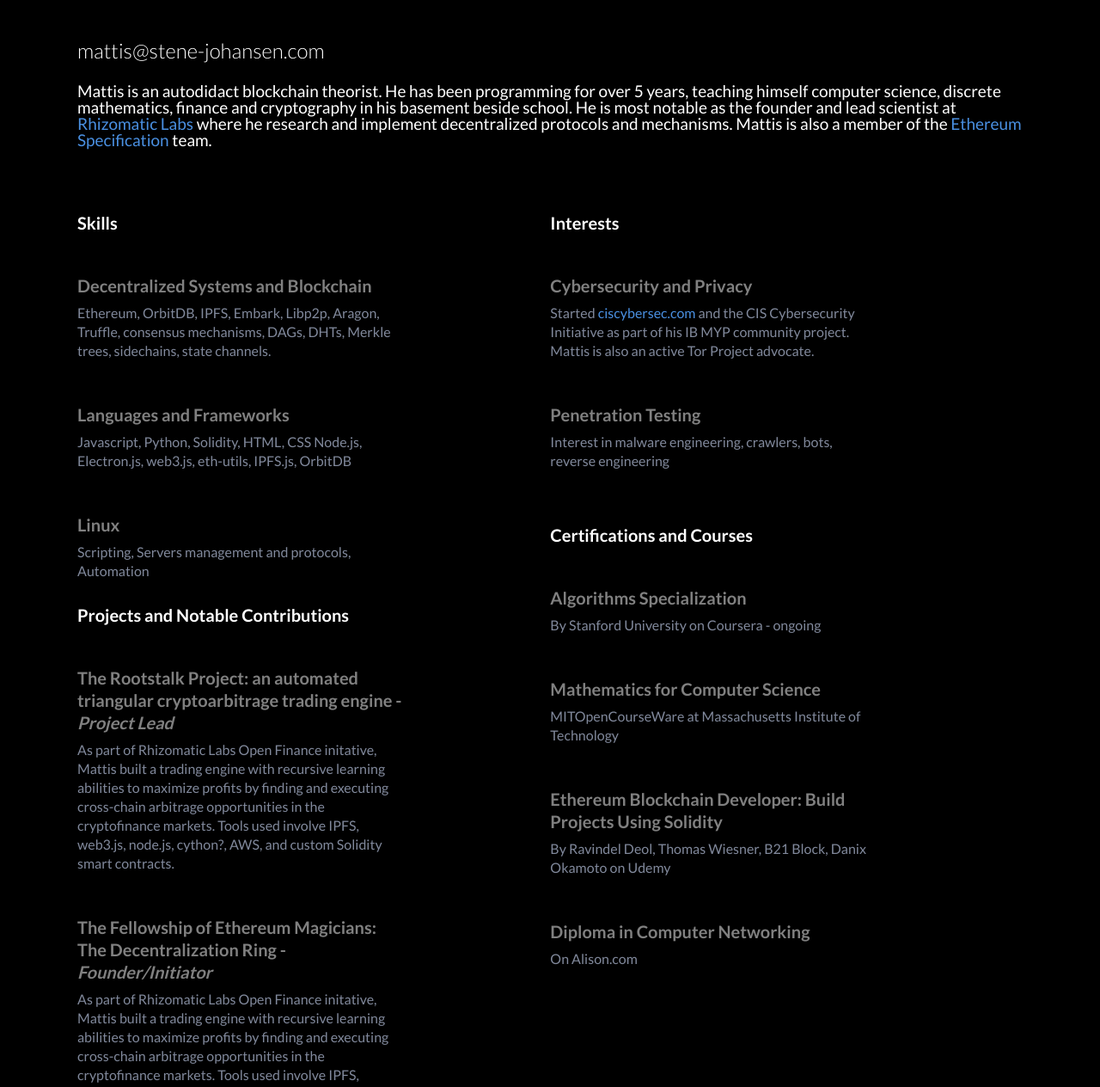
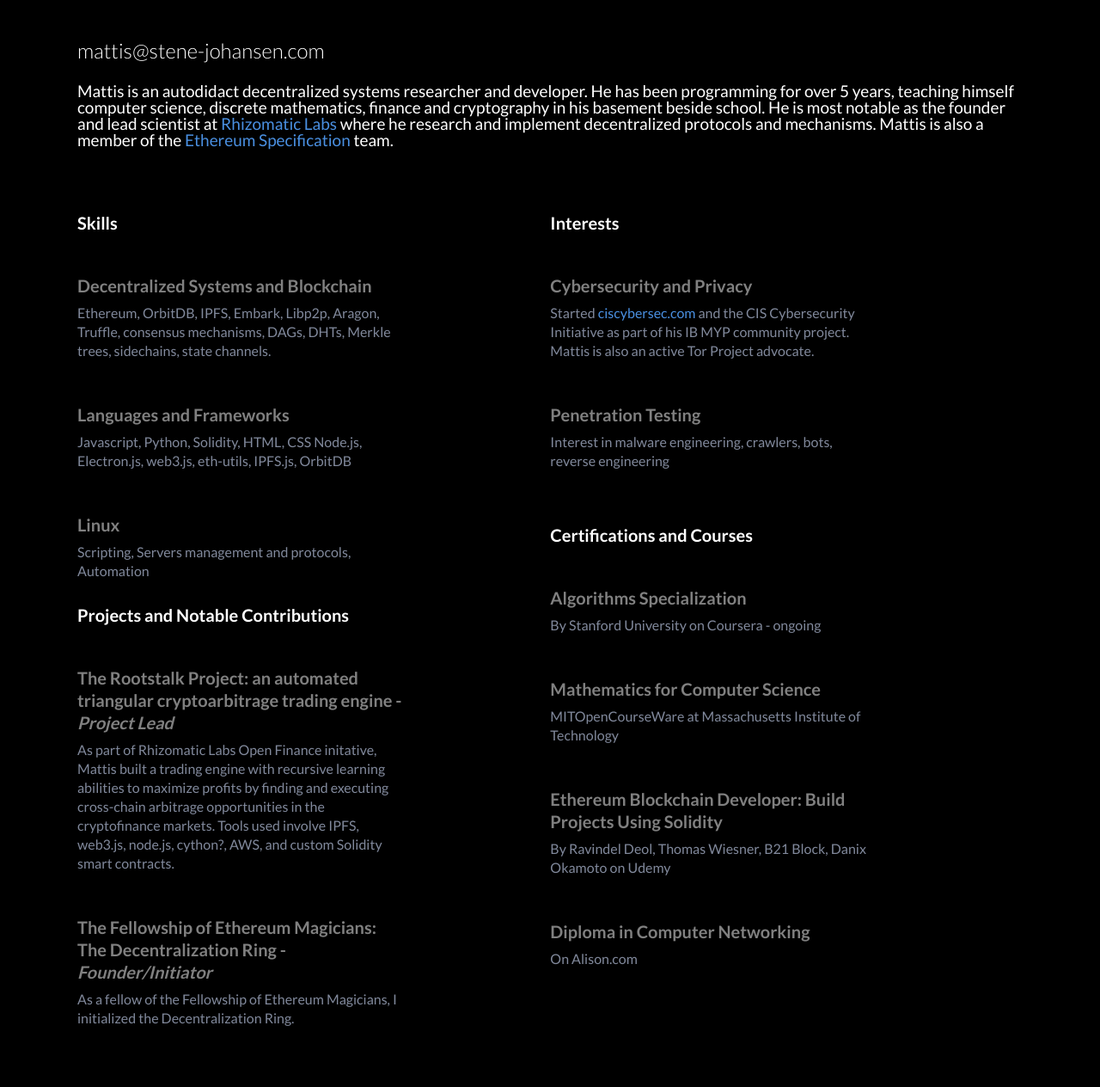
Before and after one commit to mattisstenejohansen/mstene.org, a plain HTML site: page index.html in a window 1280 px wide. Shown: the part 187-1451 px from the top of the page at 86% size. After the commit the page ends 1382 px from the top, so only its background shows below. Drawn offline with Linux system fonts and the light colour scheme.

Commit message:
updated index.html again

```diff
--- a/index.html
+++ b/index.html
@@ -14,7 +14,7 @@
 			<span class="email">mattis@stene-johansen.com</span>
 
 			<!-- <h2 class="lead">Researching and architecting cryptoeconomic mechanisms.</h2> <br> -->
-			<h4>Mattis is an autodidact blockchain theorist. He has been programming for over 5 years, teaching himself computer science,
+			<h4>Mattis is an autodidact decentralized systems researcher and developer. He has been programming for over 5 years, teaching himself computer science,
 			 discrete mathematics, finance and cryptography in his basement beside school. He is most notable as the founder and lead scientist at <a href="https://github.com/rhizomaticlabs">Rhizomatic Labs</a> where he research and implement decentralized protocols and mechanisms.
 		 	 Mattis is also a member of the <a href="https://github.com/ethereum-specification">Ethereum Specification</a> team. </h4>
 		</div>
@@ -59,8 +59,7 @@
 			<div class="list-card">
 				<div>
 					<h3>The Fellowship of Ethereum Magicians: The Decentralization Ring - <i>Founder/Initiator</i></h3>
-					<span>As part of Rhizomatic Labs Open Finance initative, Mattis built a trading engine with recursive learning abilities to maximize profits by finding and executing cross-chain arbitrage opportunities in the cryptofinance markets.
-					Tools used involve IPFS, web3.js, node.js, cython?, AWS, and custom Solidity smart contracts. </span>
+					<span>As a fellow of the Fellowship of Ethereum Magicians, I initialized the Decentralization Ring.  </span>
 				</div>
 			</div>
 		</div>
```
